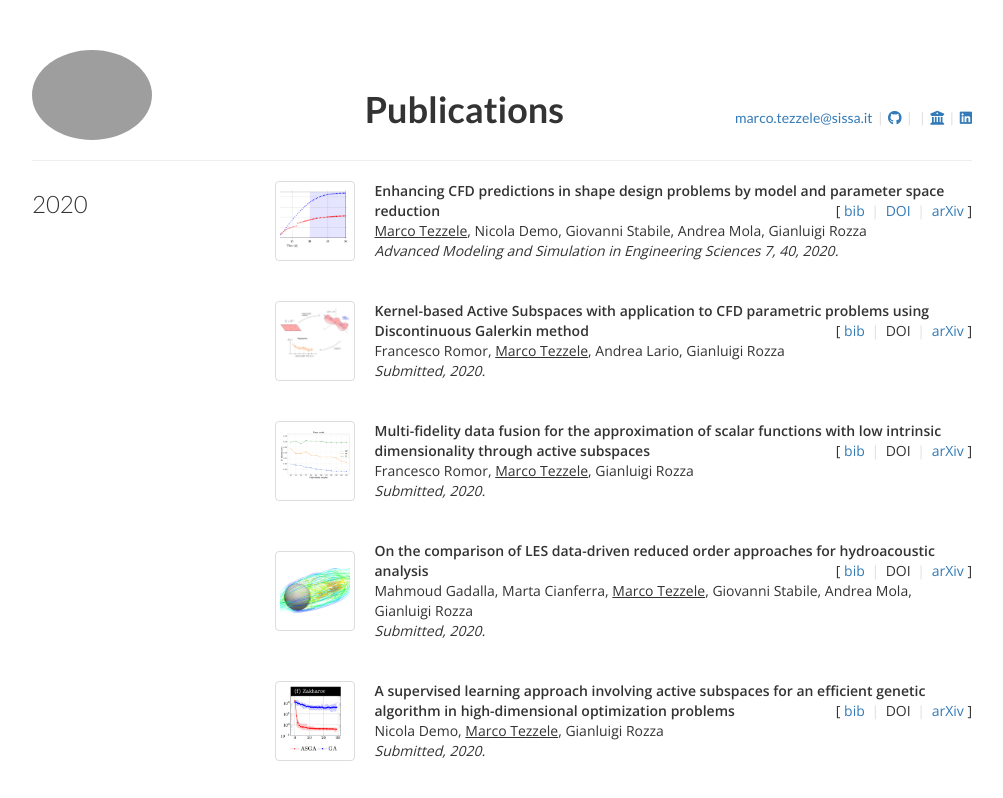
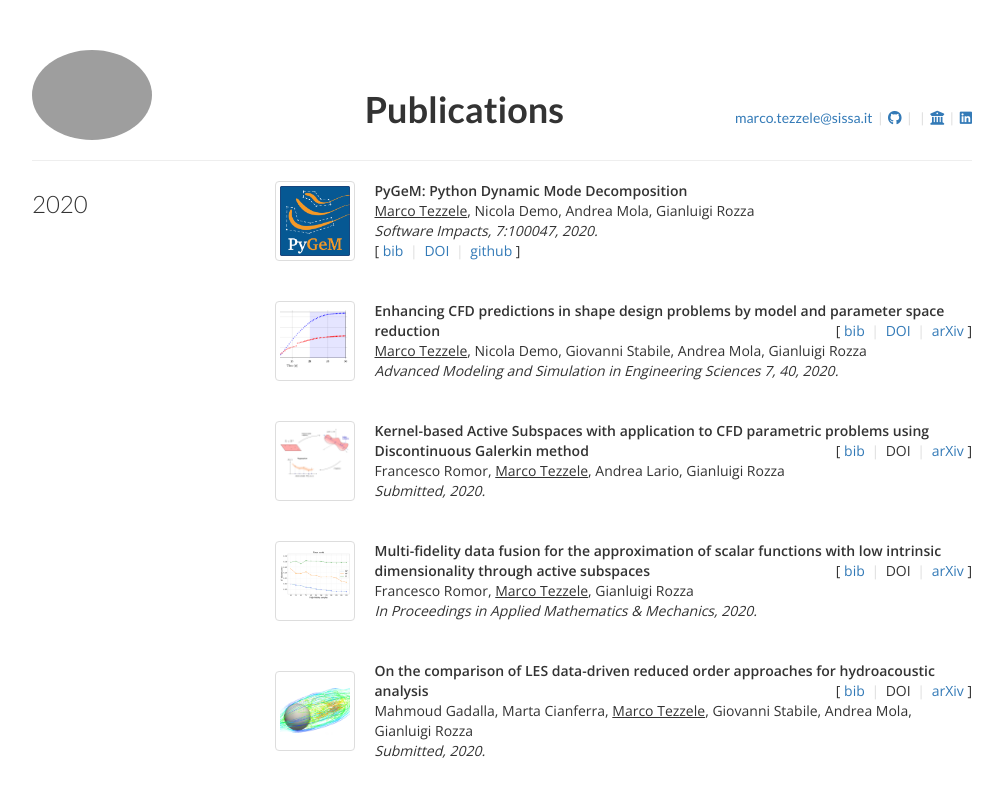
Before and after one commit to mtezzele/mtezzele.github.io, a plain HTML site: page html/publications.html in a window 1280 px wide. Shown: the top 798 px of the page, without its empty margins (138-1141 px from the left). Drawn offline with nearby package versions, Linux system fonts and the light colour scheme; grey boxes are pictures that could not be loaded; some icons are missing.

Commit message:
update pygem publication

```diff
--- a/html/publications.html
+++ b/html/publications.html
@@ -63,6 +63,28 @@
                     <tr>
                         <td>
                             <div class="large-1 columns">
+                                <a class="thumbnail pub_img"  href="https://doi.org/10.1016/j.simpa.2020.100047" target="_blank">
+                                    <img src="../img/logos/logo_PyGeM.png" alt=""/>
+                                </a>
+                            </div>
+                        </td>
+                        <td>
+                            <div class="large-12 columns">
+                                <b> PyGeM: Python Dynamic Mode Decomposition </b></br>
+                                <u>Marco Tezzele</u>, Nicola Demo, Andrea Mola, Gianluigi Rozza</br>
+                                <i>Software Impacts, 7:100047, 2020.</i></br>
+                                [ <a href="../bib/tezzele2020pygem.bib">bib</a> <span class="sep">|</span> <a href="https://doi.org/10.1016/j.simpa.2020.100047" target="_blank">DOI</a> <span class="sep">|</span> <a href="https://github.com/mathLab/PyGeM" target="_blank">github</a> ]
+                            </div>
+                        </td>
+                    </tr>
+                </table>
+
+                </br></br>
+
+                <table class="borderless">
+                    <tr>
+                        <td>
+                            <div class="large-1 columns">
                                 <a class="thumbnail pub_img"  href="https://arxiv.org/abs/2001.05237" target="_blank">
                                     <img src="../img/pubs/mortech.png" alt=""/>
                                 </a>
@@ -117,7 +139,7 @@
                                 <b> Multi-fidelity data fusion for the approximation of scalar functions with low intrinsic dimensionality through active subspaces</b>
                                 <span class="links">[ <a href="../bib/romor2020pamm.bib">bib</a> <span class="sep">|</span> DOI <span class="sep">|</span> <a href="https://arxiv.org/abs/2010.08349" target="_blank">arXiv</a> ]</span></br>
                                 Francesco Romor, <u>Marco Tezzele</u>, Gianluigi Rozza </br>
-                                <i>Submitted, 2020.</i>
+                                <i>In Proceedings in Applied Mathematics & Mechanics, 2020.</i>
                             </div>
                         </td>
                     </tr>
```
Also changed, not shown: 1 other file.
